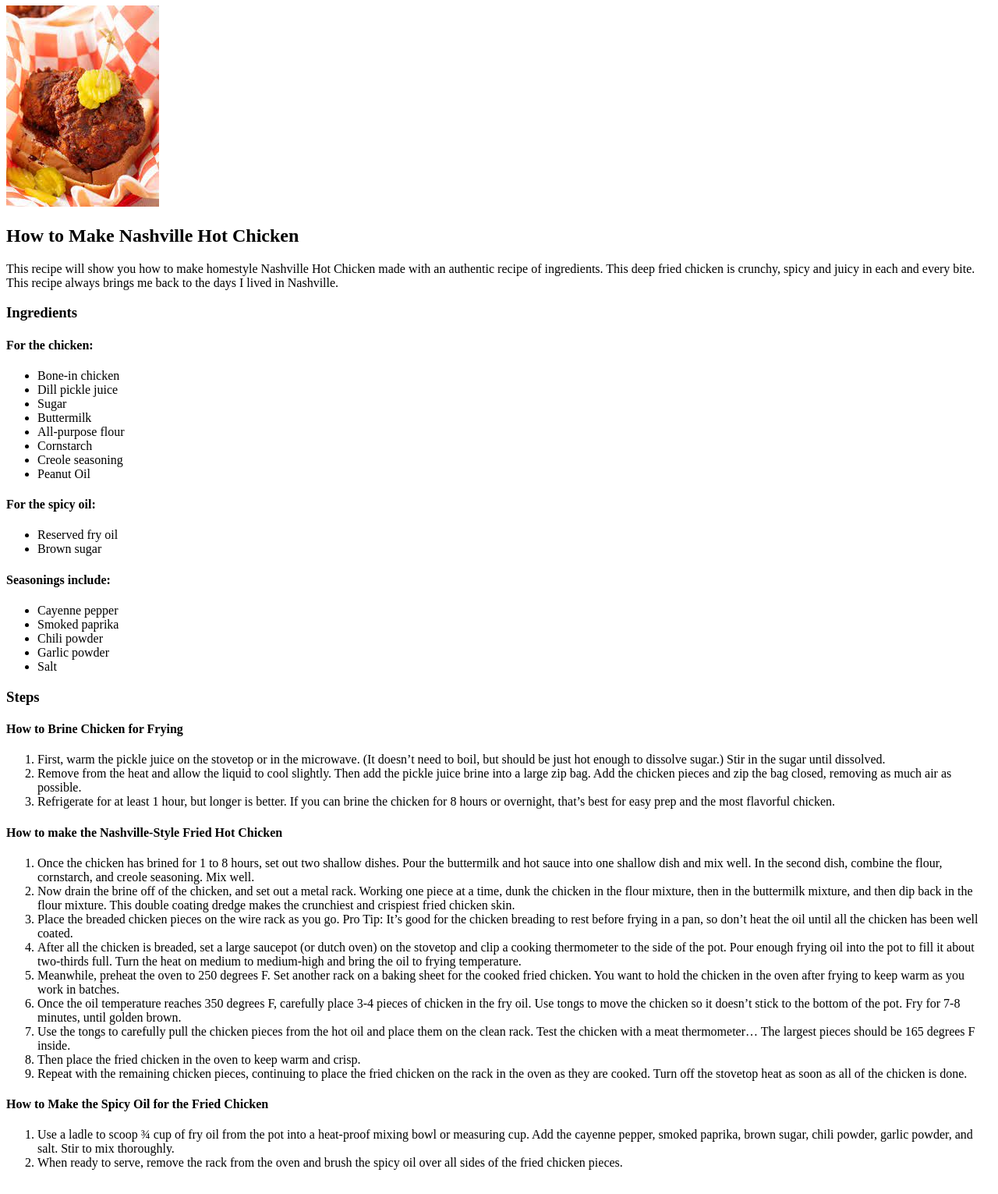
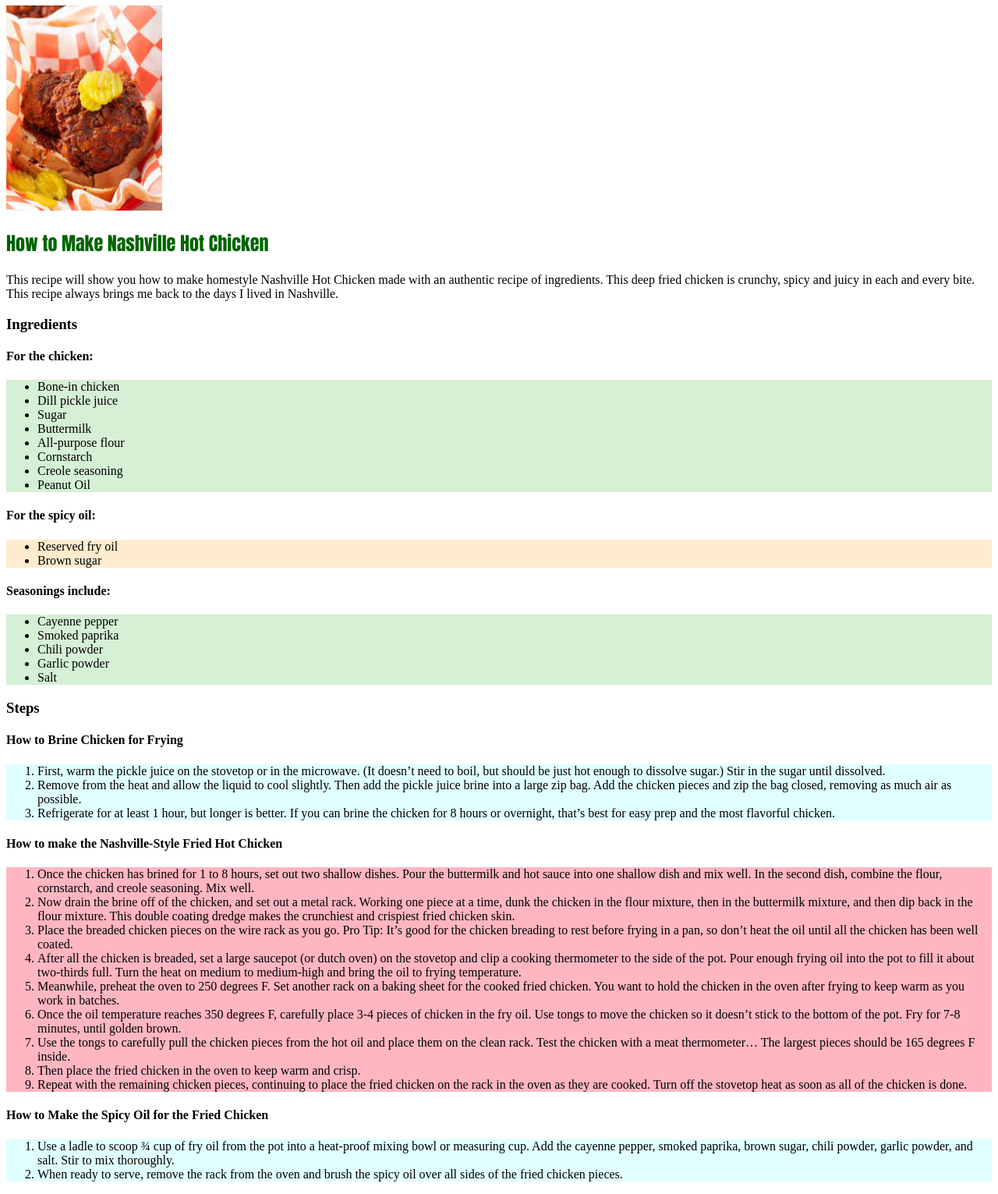
Before and after one commit to KKrisna/odin-recipes, a plain HTML site: page recipes/hot-chicken.html in a window 1280 px wide. Shown: the part 73-1604 px from the top of the page at 78% size. Drawn offline with Linux system fonts and the light colour scheme.

Commit message:
Created CSS file and update recipe files to correspond

```diff
--- a/recipes/hot-chicken.html
+++ b/recipes/hot-chicken.html
@@ -3,6 +3,8 @@
 <head>
     <meta charset="UTF-8">
     <title>Nashville Hot Chicken</title>
+
+    <link rel="stylesheet" href="../styles.css"/>
 </head>
 <body>
     <h1>Nashville Hot Chicken</h1>
@@ -18,7 +20,7 @@
     <h3>Ingredients</h3>
 
     <h4>For the chicken:</h4>
-    <ul>
+    <ul class="odd nash ingredients">
         <li>Bone-in chicken</li>
         <li>Dill pickle juice</li>
         <li>Sugar</li>
@@ -30,13 +32,13 @@
     </ul>
 
     <h4>For the spicy oil:</h4>
-    <ul>
+    <ul class="even nash ingredients">
         <li>Reserved fry oil</li>
         <li>Brown sugar</li>
     </ul>
 
     <h4>Seasonings include:</h4>
-    <ul>
+    <ul class="odd nash ingredients">
         <li>Cayenne pepper</li>
         <li>Smoked paprika</li>
         <li>Chili powder</li>
@@ -47,7 +49,7 @@
     <h3>Steps</h3>
 
     <h4>How to Brine Chicken for Frying</h4>
-    <ol>
+    <ol class="odd nash steps">
         <li>First, warm the pickle juice on the stovetop or in the microwave. (It doesn’t need to boil,
             but should be just hot enough to dissolve sugar.) Stir in the sugar until dissolved.</li>
         <li>Remove from the heat and allow the liquid to cool slightly. Then add the pickle juice brine
@@ -57,7 +59,7 @@
     </ol>
 
     <h4>How to make the Nashville-Style Fried Hot Chicken</h4>
-    <ol>
+    <ol class="even nash steps">
         <li>Once the chicken has brined for 1 to 8 hours, set out two shallow dishes. Pour the buttermilk and hot sauce into
             one shallow dish and mix well. In the second dish, combine the flour, cornstarch, and creole seasoning. Mix well.</li>
         <li>Now drain the brine off of the chicken, and set out a metal rack. Working one piece at a time, dunk the chicken in the
@@ -74,7 +76,7 @@
     </ol>
 
     <h4>How to Make the Spicy Oil for the Fried Chicken</h4>
-    <ol>
+    <ol class="odd nash steps">
         <li>Use a ladle to scoop ¾ cup of fry oil from the pot into a heat-proof mixing bowl or measuring cup. Add the cayenne pepper, smoked paprika, brown sugar, chili powder, garlic powder, and salt. Stir to mix thoroughly.</li>
         <li>When ready to serve, remove the rack from the oven and brush the spicy oil over all sides of the fried chicken pieces.</li>
     </ol>
--- /dev/null
+++ b/styles.css
@@ -0,0 +1,46 @@
+#title{
+    background-color: rgb(171, 171, 171);
+    text-align: center;
+    font-size: 50px;
+    font-family: "Brush Script MT", sans-serif;
+}
+
+h1, h2, .links{
+    color: darkgreen;
+}
+
+h2{
+    font-family: Impact, Haettenschweiler, 'Arial Narrow Bold', sans-serif;
+}
+
+.links{
+    font-size: 25px;
+    font-family: 'Courier New', Courier, monospace;
+    background-color: papayawhip;
+}
+
+img{
+    height: auto;
+    width: 200px;
+
+}
+
+.odd.nash.ingredients, .even.butter, .katsu.steps{
+    background-color: rgb(213, 240, 213);
+}
+
+.even.nash.ingredients, .butter.steps{
+    background-color: blanchedalmond;
+}
+
+.odd.nash.steps, .katsu.ingredients{
+    background-color: lightcyan;
+}
+
+.even.nash.steps, .odd.butter{
+    background-color: lightpink;
+}
+
+.description{
+    background-color: lavender;
+}
```
Also changed, not shown: index.html (+2 -0 lines), recipes/butter-chicken.html (+5 -3 lines), recipes/chicken-katsu.html (+5 -3 lines).
